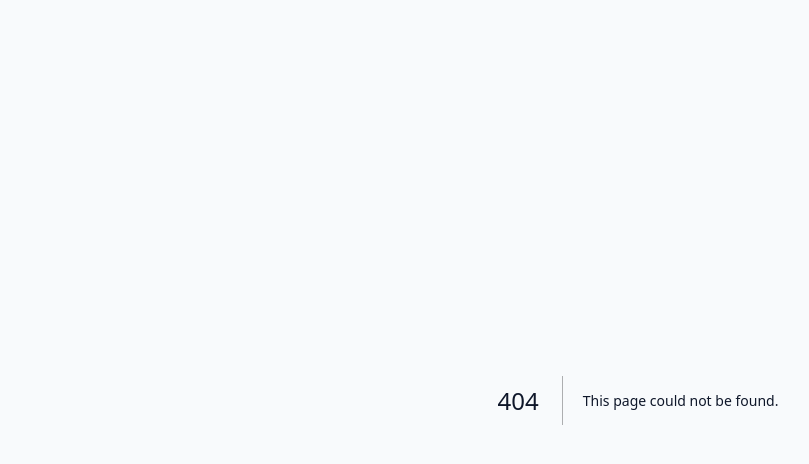
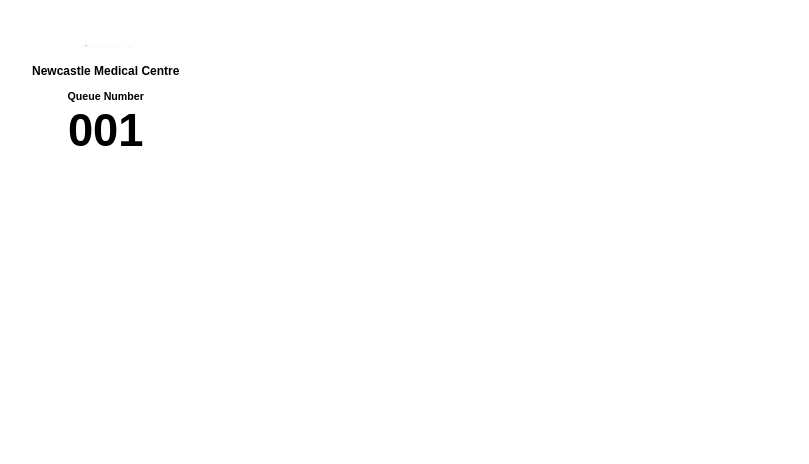
Before and after one commit to Hmx77/Careflow-, a Next.js app: page /reception/print-ticket in a window 1280 px wide. Before the commit this address had no page. Shown: the top 464 px of the page, without its empty margins (2-811 px from the left). Built offline with nearby package versions, Linux system fonts and the light colour scheme.

Commit message:
fix: route ticket printing through dedicated receipt page

```diff
--- a/app/globals.css
+++ b/app/globals.css
@@ -68,89 +68,3 @@ select:focus-visible {
     radial-gradient(circle at 18% 12%, rgba(24, 169, 214, 0.18), transparent 28rem),
     linear-gradient(135deg, #ffffff 0%, #f3fbfe 48%, #eaf8fc 100%);
 }
-
-.queue-ticket {
-  display: none;
-}
-
-@page {
-  size: 57mm 52mm;
-  margin: 0;
-}
-
-@media print {
-  html,
-  body {
-    width: 57mm;
-    min-width: 0;
-    min-height: 0;
-    margin: 0;
-    padding: 0;
-    overflow: visible;
-    background: #ffffff !important;
-    color: #000000 !important;
-  }
-
-  body * {
-    visibility: hidden !important;
-  }
-
-  .queue-ticket,
-  .queue-ticket * {
-    visibility: visible !important;
-  }
-
-  .queue-ticket {
-    box-sizing: border-box;
-    display: block !important;
-    width: 100%;
-    max-width: 57mm;
-    margin: 0;
-    padding: 4mm 2mm;
-    break-inside: avoid;
-    page-break-after: avoid;
-    page-break-inside: avoid;
-    background: #ffffff !important;
-    color: #000000 !important;
-    font-family: Arial, Helvetica, sans-serif;
-    text-align: center;
-  }
-
-  .queue-ticket-logo {
-    display: block;
-    width: 14mm;
-    height: auto;
-    max-height: 14mm;
-    margin: 0 auto 1.5mm;
-    object-fit: contain;
-  }
-
-  .queue-ticket-practice {
-    margin: 0 0 3mm;
-    color: #000000 !important;
-    font-size: 9pt;
-    font-weight: 700;
-    line-height: 1.15;
-  }
-
-  .queue-ticket-label {
-    margin: 0 0 1.5mm;
-    color: #000000 !important;
-    font-size: 8pt;
-    font-weight: 700;
-    letter-spacing: 0;
-    line-height: 1.2;
-  }
-
-  .queue-ticket-number {
-    max-width: 100%;
-    color: #000000 !important;
-    font-family: Arial, Helvetica, sans-serif;
-    font-size: 34pt;
-    font-weight: 900;
-    line-height: 0.95;
-    letter-spacing: 0;
-    text-align: center;
-    white-space: nowrap;
-  }
-}
--- /dev/null
+++ b/app/reception/print-ticket/page.tsx
@@ -0,0 +1,16 @@
+import { PrintTicketClient } from "./print-ticket-client";
+
+export default function ReceptionPrintTicketPage({
+  searchParams
+}: {
+  searchParams?: { number?: string };
+}) {
+  const queueNumber = sanitizeQueueNumber(searchParams?.number);
+
+  return <PrintTicketClient number={queueNumber} />;
+}
+
+function sanitizeQueueNumber(value: string | undefined) {
+  const normalized = (value || "001").trim().toUpperCase().replace(/[^A-Z0-9-]/g, "");
+  return normalized || "001";
+}
--- /dev/null
+++ b/app/reception/print-ticket/print-ticket-client.tsx
@@ -0,0 +1,127 @@
+"use client";
+
+import { useEffect, useRef } from "react";
+
+export function PrintTicketClient({ number }: { number: string }) {
+  const printedRef = useRef(false);
+
+  useEffect(() => {
+    if (printedRef.current) return;
+    printedRef.current = true;
+
+    async function printWhenReady() {
+      const images = Array.from(document.images);
+
+      await Promise.all(
+        images.map((image) =>
+          image.complete
+            ? Promise.resolve()
+            : new Promise<void>((resolve) => {
+                image.addEventListener("load", () => resolve(), { once: true });
+                image.addEventListener("error", () => resolve(), { once: true });
+              }),
+        ),
+      );
+
+      await Promise.all(images.map((image) => image.decode?.().catch(() => undefined) ?? Promise.resolve()));
+
+      window.requestAnimationFrame(() => {
+        window.focus();
+        window.print();
+      });
+    }
+
+    function closeAfterPrint() {
+      window.setTimeout(() => window.close(), 250);
+    }
+
+    window.addEventListener("afterprint", closeAfterPrint);
+    void printWhenReady();
+
+    return () => window.removeEventListener("afterprint", closeAfterPrint);
+  }, []);
+
+  return (
+    <>
+      <style>{`
+        @page {
+          size: 57mm 52mm;
+          margin: 0;
+        }
+
+        html,
+        body {
+          width: 57mm;
+          height: 52mm;
+          min-width: 0 !important;
+          min-height: 52mm !important;
+          max-width: 57mm;
+          max-height: 52mm;
+          margin: 0;
+          padding: 0;
+          overflow: hidden;
+          background: #fff !important;
+        }
+
+        body {
+          color: #000 !important;
+          font-family: Arial, Helvetica, sans-serif;
+        }
+
+        .thermal-ticket {
+          width: 57mm;
+          height: 52mm;
+          box-sizing: border-box;
+          overflow: hidden;
+          padding: 3mm 2mm;
+          display: flex;
+          flex-direction: column;
+          justify-content: center;
+          align-items: center;
+          text-align: center;
+          color: #000;
+          background: #fff;
+        }
+
+        .thermal-ticket-logo {
+          display: block;
+          width: 14mm;
+          height: auto;
+          max-height: 14mm;
+          margin: 0 0 1.5mm;
+          object-fit: contain;
+        }
+
+        .thermal-ticket-practice {
+          margin: 0 0 3mm;
+          font-size: 9pt;
+          font-weight: 700;
+          line-height: 1.15;
+        }
+
+        .thermal-ticket-label {
+          margin: 0 0 1.5mm;
+          font-size: 8pt;
+          font-weight: 700;
+          line-height: 1.2;
+        }
+
+        .thermal-ticket-number {
+          margin: 0;
+          color: #000;
+          font-size: 34pt;
+          font-weight: 900;
+          line-height: 0.95;
+          letter-spacing: 0;
+          white-space: nowrap;
+        }
+      `}</style>
+      <main className="thermal-ticket" aria-label={`Queue ticket ${number}`}>
+        <img className="thermal-ticket-logo" src="/images/nmc-logo.png" alt="Newcastle Medical Centre logo" />
+        <div className="thermal-ticket-practice">Newcastle Medical Centre</div>
+        <div className="thermal-ticket-label">Queue Number</div>
+        <div className="thermal-ticket-number">{number}</div>
+      </main>
+    </>
+  );
+}
--- a/components/queue/QueueTicket.tsx
+++ b/components/queue/QueueTicket.tsx
@@ -12,135 +12,9 @@ export function QueueTicket({
   title?: string;
 }) {
   function printTicket() {
-    const existingFrame = document.getElementById("careflow-ticket-print-frame");
-    existingFrame?.remove();
-
-    const printFrame = document.createElement("iframe");
-    const logoUrl = new URL("/images/nmc-logo.png", window.location.origin).toString();
-
-    printFrame.id = "careflow-ticket-print-frame";
-    printFrame.title = "Queue ticket print frame";
-    printFrame.setAttribute("aria-hidden", "true");
-    printFrame.style.position = "fixed";
-    printFrame.style.right = "0";
-    printFrame.style.bottom = "0";
-    printFrame.style.width = "0";
-    printFrame.style.height = "0";
-    printFrame.style.border = "0";
-    printFrame.style.opacity = "0";
-    printFrame.style.pointerEvents = "none";
-
-    printFrame.srcdoc = `<!doctype html>
-<html>
-  <head>
-    <title>Queue Ticket</title>
-    <meta charset="utf-8" />
-    <style>
-      @page {
-        size: 57mm 52mm;
-        margin: 0;
-      }
-
-      html,
-      body {
-        width: 57mm;
-        height: 52mm;
-        margin: 0;
-        padding: 0;
-        overflow: hidden;
-        background: white;
-        color: #000000;
-        font-family: Arial, Helvetica, sans-serif;
-      }
-
-      .thermal-ticket {
-        box-sizing: border-box;
-        width: 57mm;
-        height: 52mm;
-        padding: 4mm 2mm;
-        display: flex;
-        flex-direction: column;
-        align-items: center;
-        justify-content: center;
-        overflow: hidden;
-        page-break-after: avoid;
-        page-break-inside: avoid;
-        break-inside: avoid;
-        text-align: center;
-      }
-
-      .thermal-ticket-logo {
-        display: block;
-        width: 14mm;
-        height: auto;
-        max-height: 14mm;
-        margin: 0 auto 1.5mm;
-        object-fit: contain;
-      }
-
-      .thermal-ticket-practice {
-        margin: 0 0 3mm;
-        font-size: 9pt;
-        font-weight: 700;
-        line-height: 1.15;
-      }
-
-      .thermal-ticket-label {
-        margin: 0 0 1.5mm;
-        font-size: 8pt;
-        font-weight: 700;
-        line-height: 1.2;
-      }
-
-      .thermal-ticket-number {
-        color: #000000;
-        font-size: 34pt;
-        font-weight: 900;
-        line-height: 0.95;
-        letter-spacing: 0;
-        white-space: nowrap;
-      }
-    </style>
-  </head>
-  <body>
-    <main class="thermal-ticket">
-      <img class="thermal-ticket-logo" src="${logoUrl}" alt="Newcastle Medical Centre logo" />
-      <div class="thermal-ticket-practice">Newcastle Medical Centre</div>
-      <div class="thermal-ticket-label">Queue Number</div>
-      <div class="thermal-ticket-number">${escapeHtml(code)}</div>
-    </main>
-  </body>
-</html>`;
-
-    printFrame.addEventListener("load", () => {
-      const frameWindow = printFrame.contentWindow;
-      const frameDocument = printFrame.contentDocument;
-
-      if (!frameWindow || !frameDocument) return;
-
-      const cleanup = () => window.setTimeout(() => printFrame.remove(), 250);
-      const images = Array.from(frameDocument.images);
-      const imageLoads = images.map(
-        (image) =>
-          image.complete
-            ? Promise.resolve()
-            : new Promise<void>((resolve) => {
-                image.addEventListener("load", () => resolve(), { once: true });
-                image.addEventListener("error", () => resolve(), { once: true });
-              }),
-      );
-
-      void Promise.all(imageLoads)
-        .then(() => Promise.all(images.map((image) => image.decode?.().catch(() => undefined) ?? Promise.resolve())))
-        .then(() => {
-          frameWindow.addEventListener("afterprint", cleanup, { once: true });
-          frameWindow.focus();
-          frameWindow.print();
-          window.setTimeout(cleanup, 5000);
-        });
-    });
-
-    document.body.appendChild(printFrame);
+    const ticketUrl = `/reception/print-ticket?number=${encodeURIComponent(code)}`;
+    const printWindow = window.open(ticketUrl, "careflow-queue-ticket", "popup,width=320,height=360");
+    printWindow?.focus();
   }
 
   return (
@@ -164,21 +38,6 @@ export function QueueTicket({
         </button>
       </div>
 
-      <div className="queue-ticket" aria-label={`Queue ticket ${code}`}>
-        <img className="queue-ticket-logo" src="/images/nmc-logo.png" alt="Newcastle Medical Centre logo" />
-        <div className="queue-ticket-practice">Newcastle Medical Centre</div>
-        <div className="queue-ticket-label">Queue Number</div>
-        <div className="queue-ticket-number">{code}</div>
-      </div>
     </section>
   );
 }
-
-function escapeHtml(value: string) {
-  return value
-    .replace(/&/g, "&amp;")
-    .replace(/</g, "&lt;")
-    .replace(/>/g, "&gt;")
-    .replace(/"/g, "&quot;")
-    .replace(/'/g, "&#39;");
-}
```
